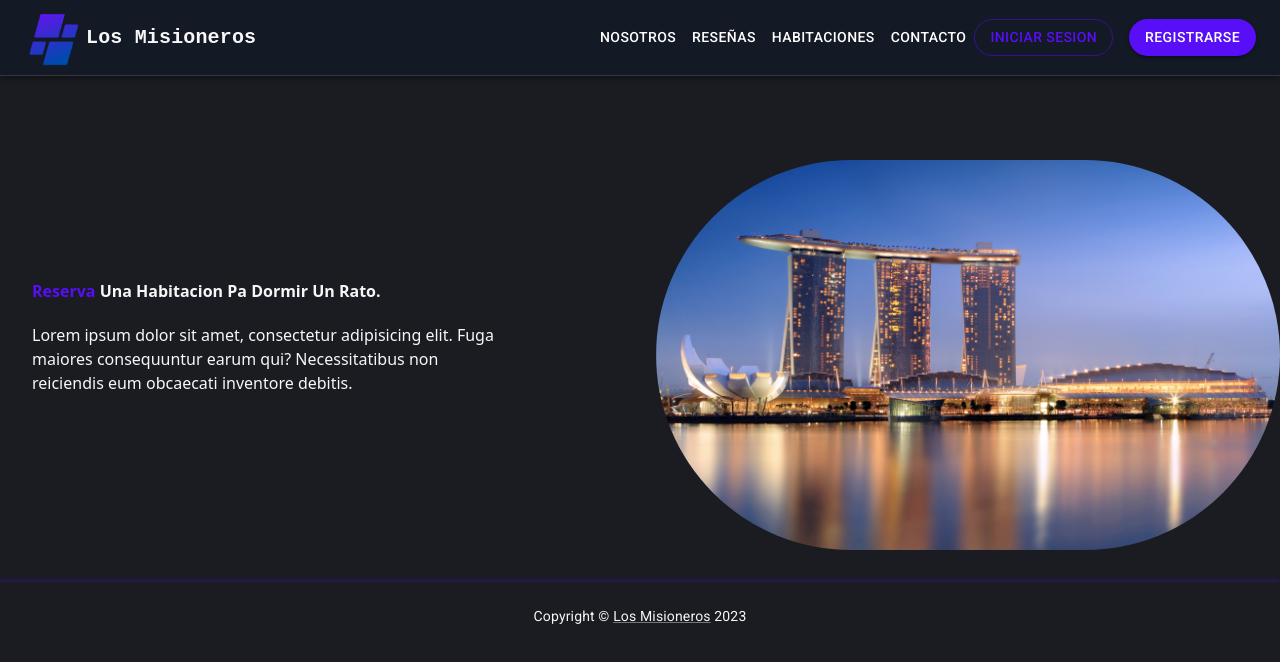
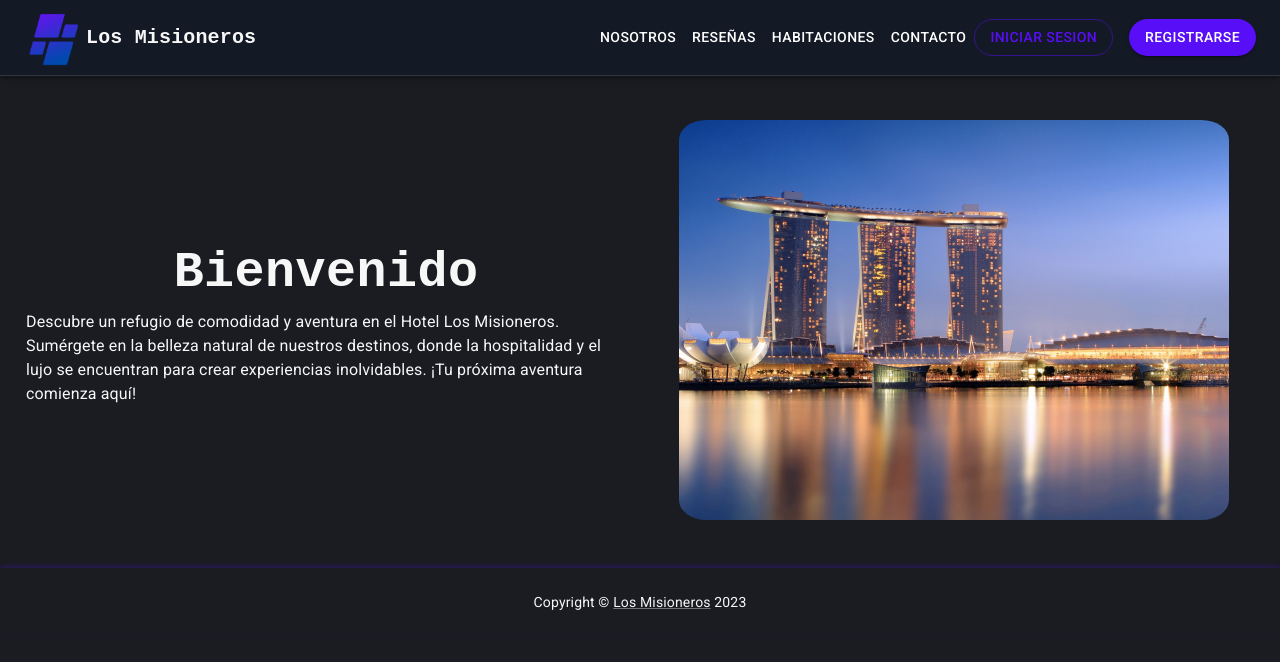
Before and after one commit to Nayid4/Frontend-Hotel, a React (Create React App) app: page / in a window 1280 px wide. Shown: the top 662 px of the page. Built offline with nearby package versions, Linux system fonts and the light colour scheme.

Commit message:
Actualizacion del modulo 'Home'

```diff
--- a/src/Components/Banner.jsx
+++ /dev/null
@@ -1,31 +0,0 @@
-import React from "react";
-import imagen from "../assets/images/HotelWal.jpg";
-import "../index.css";
-
-export default function Banner() {
-  return (
-    <section className="h-full max-h-[640px] mb-8 x1:mb-24">
-      <div className="flex flex-col lg:flex-row">
-        <div className=" lg:ml-8 x1:m1-[135px] flex flex-col items-center lg:items-start text-center lg:text-left justify-center flex-1 px-4 lg:px-0">
-          <h1 className="font-semibold leading-none mb-6">
-            <span className="text-[#580EF6]">Reserva</span> Una Habitacion Pa
-            Dormir Un Rato.
-          </h1>
-          <p className="max-w-[480px] mb-8">
-            Lorem ipsum dolor sit amet, consectetur adipisicing elit. Fuga
-            maiores consequuntur earum qui? Necessitatibus non reiciendis eum
-            obcaecati inventore debitis.
-          </p>
-        </div>
-        {/* imagen main */}
-        <div className="hidden flex-1 lg:flex justify-end items-end">
-          <img
-            className="hotel-main flex items-center rounded-full"
-            src={imagen}
-            alt=""
-          />
-        </div>
-      </div>
-    </section>
-  );
-}
--- a/src/Pages/Home.jsx
+++ b/src/Pages/Home.jsx
@@ -1,10 +1,59 @@
 import React from "react";
-import Banner from "../Components/Banner";
+import imagen from "../assets/images/HotelWal.jpg";
+import { Box, Container, Grid, Typography } from "@mui/material";
+import styled from "@emotion/styled";
+
+// Estilo de la imagen de la habitacion
+const Img = styled("img")({
+  width: 550,
+  height: 400,
+  objectFit: "cover",
+  objectPosition: "center",
+  borderRadius:"5%"
+})
 
 export default function Home() {
   return (
-    <div className="min-h[1800] pt-40">
-      <Banner />
-    </div>
+    <Box sx={{marginTop: 15,
+      marginBottom: 6}}>
+      <Container maxWidth="xl">
+        <Grid container spacing={3} >
+          {/*- - Bienvenida- -*/}
+          <Grid item sm={12} md={6} sx={{
+                display: "flex",
+                justifyContent: "center",
+                alignItems: "center", // Centra verticalmente
+                flexDirection: "column"
+              }}>
+            <Box maxWidth="sm" sx={{
+                display: "flex",
+                justifyContent: "center",
+                flexDirection: "column"
+              }}>
+              <Typography component="h1" sx={{fontSize: 50,
+
+                  textAlign: "center",
+                  fontFamily: 'monospace',
+                  fontWeight: 700,
+                  textDecoration: 'none'}}>
+                Bienvenido
+              </Typography>
+              <Typography component={"p"}>
+              Descubre un refugio de comodidad y aventura en el Hotel Los Misioneros.
+              Sumérgete en la belleza natural de nuestros destinos, donde la hospitalidad
+              y el lujo se encuentran para crear experiencias inolvidables.
+              ¡Tu próxima aventura comienza aquí!
+              </Typography>
+            </Box>
+          </Grid>
+          {/* imagen main */}
+          <Grid item sm={12} md={6}>
+            <Box sx={{display:"flex", justifyContent:"center"}}>
+              <Img src={imagen} alt='' />
+            </Box>
+          </Grid>
+        </Grid>
+      </Container>
+    </Box>
   );
 }
--- a/src/Pages/Sign-in.jsx
+++ b/src/Pages/Sign-in.jsx
@@ -93,7 +93,7 @@ export default function Sign_in({ cambiarEstadoAuth }) {
         <Typography component="h1" variant="h5" color="secondary" sx={{fontFamily: 'monospace',
             fontWeight: 700,
             textDecoration: 'none'}}>
-            Iniciar Sesion
+            Iniciar Sesión
           </Typography>
         <Box component="form" noValidate onSubmit={manejarFormulario} sx={{m:2, width:"60%"}}>
 
--- a/src/Pages/Sign-up.jsx
+++ b/src/Pages/Sign-up.jsx
@@ -159,7 +159,7 @@ export default function Sign_up() {
         <Typography component="h1" variant="h5" color="secondary" sx={{fontFamily: 'monospace',
             fontWeight: 700,
             textDecoration: 'none'}}>
-            Registrase
+            Registrarse
           </Typography>
 
         {/*- - Formulario - -*/}
```
